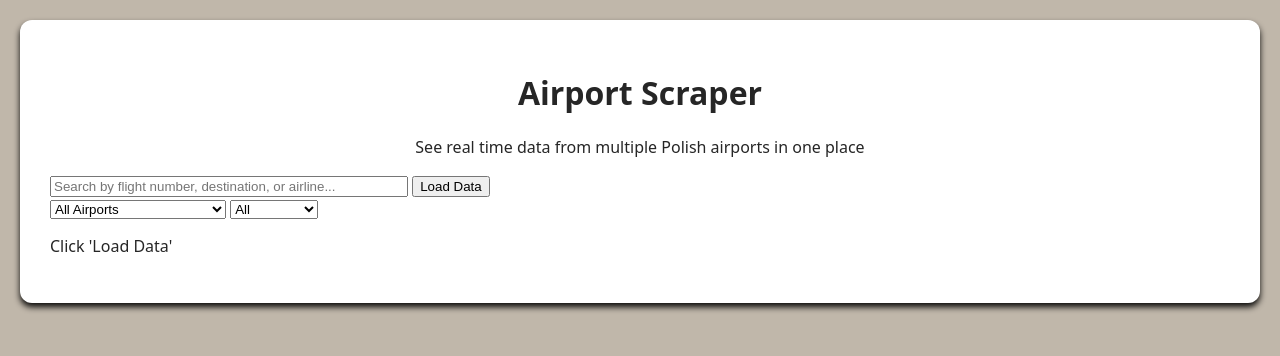
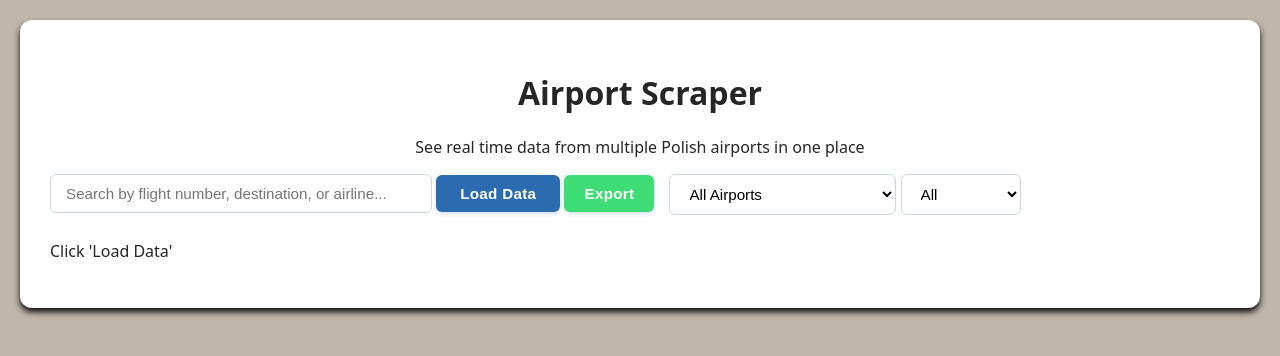
Before and after one commit to maksymba0/airport-scraper, a Flask app: page / in a window 1280 px wide. Shown: the top 356 px of the page. Run offline with Flask 3, Linux system fonts and the light colour scheme; parts of the project's set-up code (start-up, migrations or seed data) failed here and were passed over.

Commit message:
Fixed POZ data scrap and enabled it back. Added CSV export. Improved UI and table.

```diff
--- a/Main.py
+++ b/Main.py
@@ -28,7 +28,8 @@ def allFlights():
             "SZZ" : szz_scraper.SZZ_Scraper("https://airport.com.pl/loty/tablica-przylotow-odlotow/"),
             "WRO" : wro_scraper.WRO_Scraper("https://airport.wroclaw.pl/wp-admin/admin-ajax.php?lang=pl&action=maly_rozklad_lotow"),
             "KRK" : krk_scraper.KRK_Scraper("https://krakowairport.pl/pl/pasazer/loty/polaczenia/przyloty"),
-            #"POZ" : poz_scraper.POZ_Scraper("https://poznanairport.pl/wp-json/api/v1/board/?page=1&phrase=&type=arrivals&day=0&timeFrom=00:00&timeTo=23:59&count=10&lang=pl"),
+
+            "POZ" : poz_scraper.POZ_Scraper("https://poznanairport.pl/wp-json/api/v1/board/?page=1&phrase=&type=arrivals&day=0&timeFrom=00:00&timeTo=23:59&lang=pl"),
             "WAW" : waw_scraper.WAW_Scraper("https://lotnisko-chopina.pl/en/arrivals-and-departures/"),
             "BZG" : bzg_scraper.BZG_Scraper("https://plb.pl/wp-admin/admin-ajax.php?action=get_flights_arrivals"),
             "KTW" : ktw_scraper.KTW_Scraper("None"), #its okay, let it be None
@@ -49,7 +50,7 @@ def allFlights():
             flight["type"] = "arrival"
         for flight in departures:
             flight["code"] = code
-            flight["type"] = "departures"
+            flight["type"] = "departure"
         all_flights.extend(arrivals)
         all_flights.extend(departures)
 
--- a/basescraper.py
+++ b/basescraper.py
@@ -9,8 +9,6 @@ class BaseScraper:
         return self.url_
 
     def makeRequestHTML(self,arg, headers=None, method=None, json=None):
-
-
         header_ = headers if headers is not None else {
                 "User-Agent": "Mozilla/5.0 (Windows NT 10.0; Win64; x64) AppleWebKit/537.36 (KHTML, like Gecko) Chrome/120.0.0.0 Safari/537.36"
             }
@@ -23,7 +21,6 @@ class BaseScraper:
             arg = self.url
         try:
             # Mimic a standard Chrome browser header
-
             if method_ is None:
                 print("sent get request")
                 result = requests.get(arg, headers=header_)
--- a/luz_scraper.py
+++ b/luz_scraper.py
@@ -140,7 +140,7 @@ class LUZ_Scraper(BaseScraper):
             arrivaltime_ = time
             destination_ = tds[2].find("p").get_text() or ' '
             number = tds[3].get_text() or ' '
-            status = tds[5].get_text() or ' '
+            status = tds[5].get_text().split() or ' '
             flight = {
                 FlightFields.arrivalTime: arrivaltime_,
                 FlightFields.destination:destination_,
@@ -176,7 +176,7 @@ class LUZ_Scraper(BaseScraper):
             arrivaltime_ = time
             destination_ = tds[2].find("p").get_text() or ' '
             number = tds[3].get_text() or ' '
-            status = tds[5].get_text() or ' '
+            status = tds[5].get_text().split() or ' '
             flight = {
                 FlightFields.arrivalTime: arrivaltime_,
                 FlightFields.destination:destination_,
--- a/templates/dashboard.html
+++ b/templates/dashboard.html
@@ -25,12 +25,130 @@ padding: 20px;
  border-radius: 12px;
  box-shadow: 0 4px 6px rgba(0,0,0,0.95);
 }
+
+.loader-container
+{
+    display: flex;
+    flex-direction: column;
+    align-items: center;
+    justify-content: center;
+    padding: 40px;
+    color: #4a5568;
+    font-weight: 500;
+}
+.spinner
+{
+    width: 40px;
+    height:40px;
+    border: 4px solid #e2e8f0;
+    border-top: 4px solid #2b6cb0;
+    border-radius: 50%;
+    animation: spin 0.2s linear infinite;
+    margin-bottom: 15px;
+
+}
+@keyframes spin {
+    0% { transform: rotate(0deg); }
+    100% { transform: rotate(360deg); }
+}
 table
 {
 width: 100%;
 border-collapse: collapse;
 margin-top: 20px;
 font-size: 0.95rem;
+}
+.filter-toolbar
+{
+    display: flex;
+    flex-direction: row;
+    gap: 15px;
+    margin-bottom: 25px;
+    flex-wrap: wrap;
+}
+.search-box {
+    flex: 1;
+    min-width: 250px;
+    padding: 10px 15px;
+    border: 1px solid #cbd5e0;
+    border-radius: 6px;
+    font-size: 0.95rem;
+    outline: none;
+    transition: border-color 0.2s;
+}
+.export-btn
+{
+    padding: 10px 20px;
+    background-color: #3ddc75;
+    color: #ffffff;
+    border: none;
+    border-radius: 6px;
+    font-size: 0.95rem;
+    font-weight: 600;
+    letter-spacing: 0.3px;
+    cursor: pointer;
+
+    box-shadow: 0 2px 4px rgba(43, 108, 176, 0.2);
+
+
+    transition: background-color 0.2s;
+}
+.export-btn:hover
+{
+background-color: #1a6a30;
+}
+.load-btn
+{
+    padding: 10px 24px;
+    background-color: #2b6cb0;
+    color: #ffffff;
+    border: none;
+    border-radius: 6px;
+    font-size: 0.95rem;
+    font-weight: 600;
+    letter-spacing: 0.3px;
+    cursor: pointer;
+
+    box-shadow: 0 2px 4px rgba(43, 108, 176, 0.2);
+
+
+    transition: all 0.2s ease-in-out;
+
+}
+.filter-toolbar .load-btn:hover {
+    background-color: #2c5282;
+    transform: translateY(-1px);
+    box-shadow: 0 4px 6px rgba(43, 108, 176, 0.3);
+}
+.filter-toolbar button:active {
+    transform: translateY(1px);
+    box-shadow: 0 1px 2px rgba(43, 108, 176, 0.2);
+}
+.search-box:focus {
+    border-color: #2b6cb0;
+    box-shadow: 0 0 0 3px rgba(43, 108, 176, 0.1);
+}
+select {
+    padding: 10px 15px;
+    border: 1px solid #cbd5e0;
+    border-radius: 6px;
+    background-color: #ffffff;
+    font-size: 0.95rem;
+    cursor: pointer;
+    outline: none;
+}
+
+select:focus {
+    border-color: #2b6cb0;
+}
+
+.row-darkish {
+    background-color: #43474d;
+    color: #ffffff;
+}
+.row-lightish {
+    background-color: #585b60;
+    color: #ffffff;
 }
 </style>
 </head>
@@ -43,11 +161,18 @@ font-size: 0.95rem;
         <p> See real time data from multiple Polish airports in one place </p>
     </div>
 
+    <div class="filter-toolbar">
         <div>
                 <input style="width:350px;" type="text"
                 id="search" class="search-box" placeholder="Search by flight number, destination, or airline..."
                 oninput="filterTable()">
-            <button style="width: auto;" onclick="loadData()"> Load Data </button>
+                </input>
+                <button class="load-btn" style="width: auto;" onclick="loadData()">
+                    Load Data
+                </button>
+                <button class="export-btn" style="width: auto;" onclick="exportCSV()">
+                    Export
+                </button>
         </div>
         <div>
                 <select id="airportFilter" onchange="filterTable()">
@@ -68,34 +193,60 @@ font-size: 0.95rem;
                 </select>
                 <select id="typeFilter" onchange="filterTable()">
                     <option value="all">All</option>
-                <option value="arrival">Arrivals</option>
-                <option value="departure">Departures</option>
+                    <option value="arrival">Arrival</option>
+                    <option value="departure">Departure</option>
                 </select>
+        </div>
     </div>
     <div id="status">
         <p> Click 'Load Data' </p>
     </div>
+
 </div>
 <script>
     let allFlights = []
+
+    function getStatusObj()
+    {
+        return document.getElementById('status');
+    }
+
     function setStatus(text)
     {
         const container = document.getElementById('status');
+        if(text === "Loading")
+        {
+            container.innerHTML = `
+            <div class="loader-container">
+                <p>${text}</p>
+                <div class="spinner"></div>
+            </div>`;
+        }
+        else
+        {
             container.innerHTML = `<p> ${text} </p>`;
         }
-    async function fetchFlights() {
+    }
 
-            alert("Requesting data")
-            setStatus("Loading data...")
+    const sleep = (ms) => new Promise(resolve => setTimeout(resolve, ms));
+
+    async function fetchFlights()
+    {
+
+            setStatus("Loading") ;
+
             const response = await fetch('/api/all-flights');
+
             const data = await response.json();
             allFlights = data.flights;
             setStatus("Done...")
-            renderTable(allFlights);
+            renderTable(allFlights,response.status);
     }
 
-        function renderTable(flights) {
+    function renderTable(flights, searchResponseStatus = 0)
+    {
             const container = document.getElementById('status');
+
             if (flights.length === 0) {
                 container.innerHTML = '<p>No flights found.</p>';
                 return;
@@ -103,11 +254,23 @@ font-size: 0.95rem;
             const search = document.getElementById('search').value.toLowerCase();
             const airport = document.getElementById('airportFilter').value;
             const type = document.getElementById('typeFilter').value;
-            let html = `<p>Found ${flights.length} flights. </p>`;
+            let html = `<p>Found ${flights.length} flights.</p>`;
+
+            if (searchResponseStatus === 200) {
+                html = `<p>Found ${flights.length} flights. <span style="color:green"> (Success)</span></p>`;
+            }
+            else if (searchResponseStatus >= 400 && searchResponseStatus < 500)
+            {
+                html = `<p>Not found flights... <span style="color:grey"> (CError #${searchResponseStatus})</span></p>`;
+            }
+            else if (searchResponseStatus >= 500)
+            {
+                html = `<p>Not found flights... <span style="color:red"> (SError #${searchResponseStatus})</span></p>`;
+            }
 
             html += `<table>
                 <tr>
-                    <th>Airport</th>
+                    <th><button>Airport</button></th>
                     <th>Type</th>
                     <th>Airline</th>
                     <th>Flight</th>
@@ -116,8 +279,12 @@ font-size: 0.95rem;
                     <th>Status</th>
                 </tr>`;
 
-            flights.forEach(f => {
-                html += `<tr>
+
+
+            flights.forEach((f,i) =>
+            {
+                const bgClass = (i % 2 === 0) ? 'row-lightish' : 'row-darkish';
+                html += `<tr class="${bgClass}">
                     <td><strong>${f.code || '??'}</strong></td>
                     <td>${f.type || 'unknown'}</td>
                     <td>${f.carrier || 'N/A'}</td>
@@ -131,10 +298,11 @@ font-size: 0.95rem;
             container.innerHTML = html;
     }
 
-        function filterTable() {
+    function filterTable()
+    {
         const search = document.getElementById('search').value.toLowerCase();
         const airport = document.getElementById('airportFilter').value;
-            const type = document.getElementById('typeFilter').value;
+        const type = document.getElementById('typeFilter').value.toLowerCase();
 
         const filtered = allFlights.filter(f =>
         {
@@ -153,9 +321,38 @@ font-size: 0.95rem;
         });
         renderTable(filtered);
     }
+
     function loadData()
     {
         fetchFlights();
+    }
+
+    function exportCSV()
+    {
+        let csvContent = "Airport,Type,Airline,Flight Number,Destination/Origin,Time,Status\n";
+
+        allFlights.forEach(f =>
+        {
+
+            let row = [`${f.code || ''}`,
+                `${f.type}`,
+                `${f.carrier}`,
+                `${f.flightNum}`,
+                `${f.destination}`,
+                `${f.arrivalTime}`,
+                `${f.status}`
+            ].join(",")
+            csvContent += row + "\n";
+        });
+
+        const blob = new Blob(['\uFEFF' + csvContent], { type: 'text/csv;charset=utf-8;'});
+        const url = URL.createObjectURL(blob)
+        const link = document.createElement("a");
+        link.setAttribute("href",url);
+        link.setAttribute("download",`airport_flight_${new Date().toISOString().split('T')[0]}.csv`);
+        document.body.appendChild(link);
+        link.click();
+        document.body.removeChild(link);
     }
 </script>
 
```
Also changed, not shown: lcj_scraper.py (+4 -4 lines), poz_scraper.py (+6 -2 lines), rdo_scraper.py (+5 -5 lines), szy_scraper.py (+8 -6 lines). Lines whose indentation alone changed are shown as unchanged.
